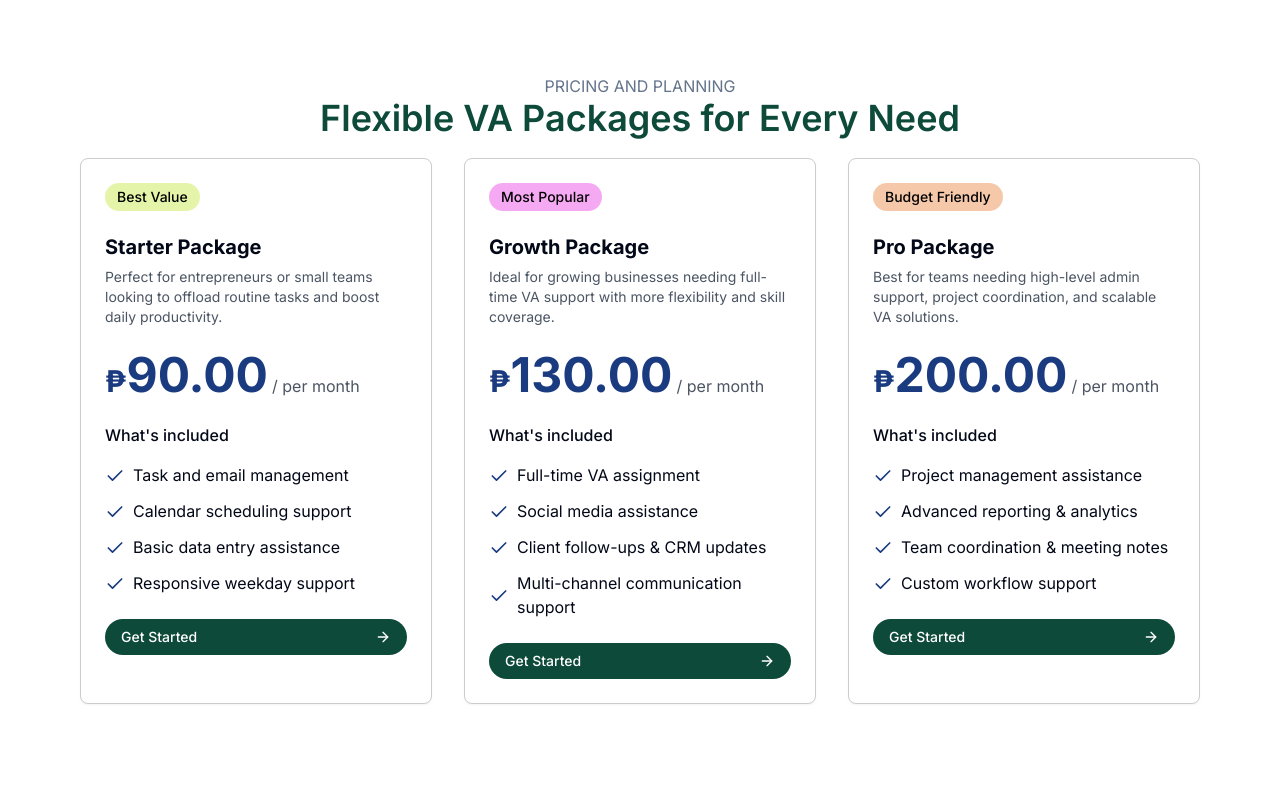
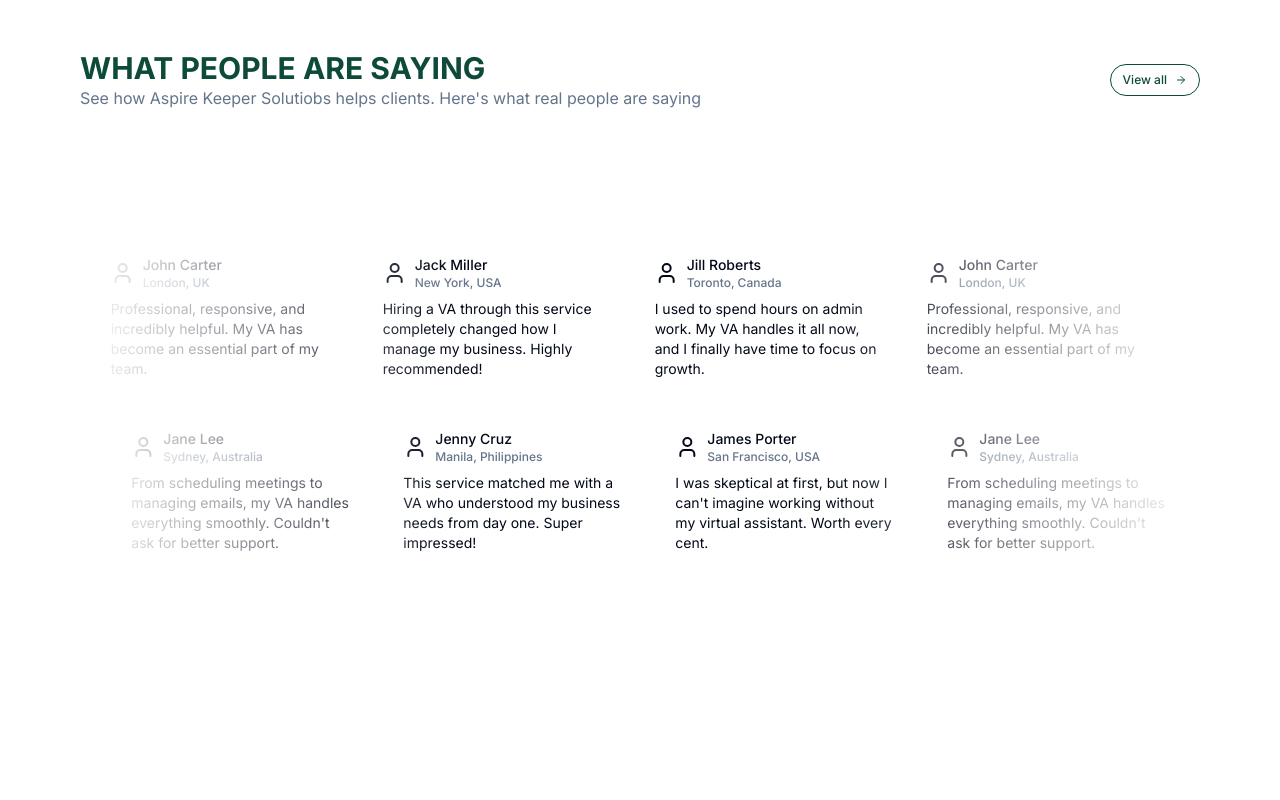
Before and after one commit to royjhon5/aspirekeeper-final, a Next.js app: page / in a window 1280 px wide. Shown: the part 3540-4340 px from the top of the page. Built offline with nearby package versions, Linux system fonts and the light colour scheme.

Commit message:
removed: remove pricing list

```diff
--- a/src/app/page.tsx
+++ b/src/app/page.tsx
@@ -11,26 +11,25 @@
 import Testimonials from "./(sections)/Testimonials";
 import MeetTheTeam from "./(sections)/OurTeam";
 
-
 export default function Home() {
   return (
     <Layout>
       <section className="w-full relative flex items-center justify-center flex-col px-4 md:px-0 py-8">
         <Wrapper>
-            <HeroSection />
+          <HeroSection />
         </Wrapper>
         <Wrapper className="flex flex-col items-center justify-center relative">
           <AboutUsSection />
         </Wrapper>
         <Wrapper className="flex flex-col items-center justify-center py-12 relative">
-         <ServicesSection />
+          <ServicesSection />
         </Wrapper>
         <Wrapper className="flex flex-col items-center justify-center py-12 relative">
           <BookAppointmentSection />
         </Wrapper>
-        <Wrapper className="flex flex-col items-center justify-center py-12 relative">
+        {/* <Wrapper className="flex flex-col items-center justify-center py-12 relative">
           <PricingAndPlanningSection />
-        </Wrapper>
+        </Wrapper> */}
         <Wrapper className="flex flex-col items-center justify-center py-12 relative">
           <Testimonials />
         </Wrapper>
```
